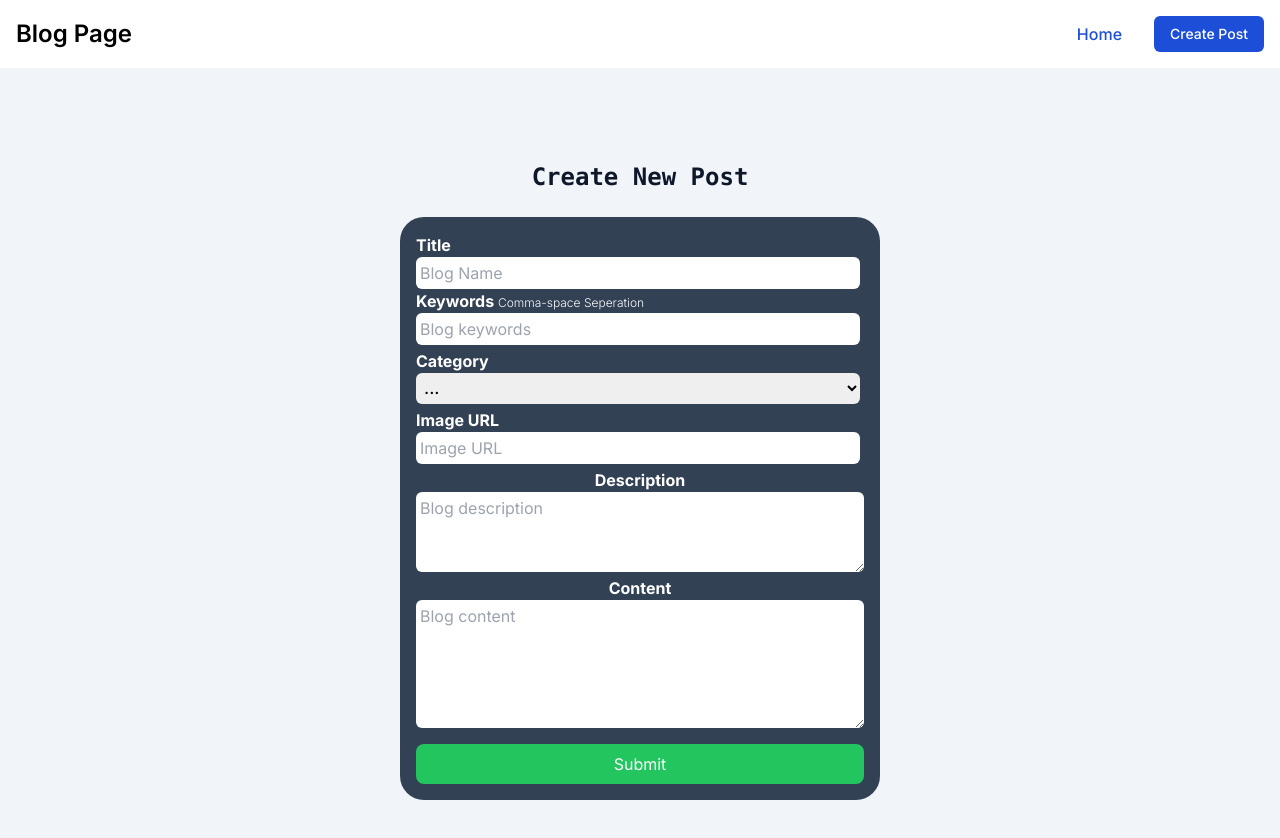
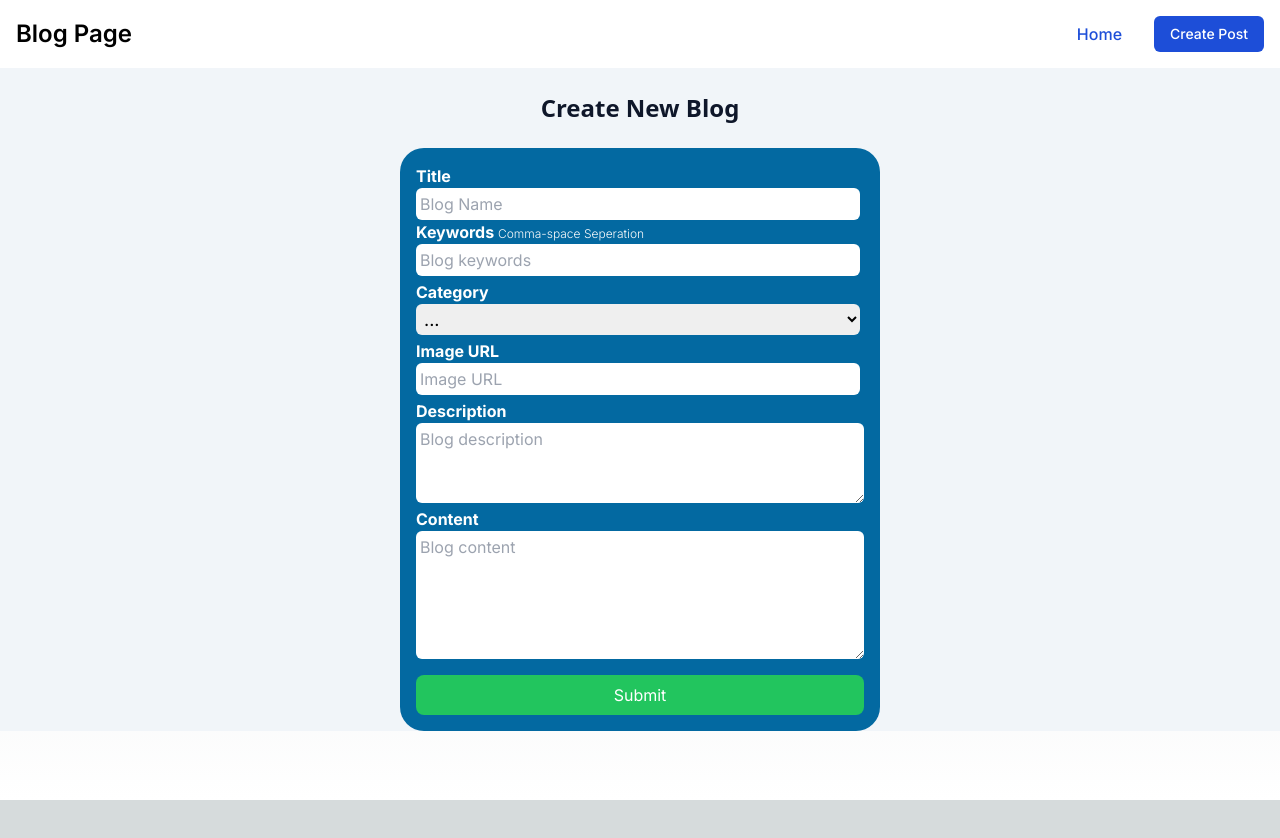
Before and after one commit to NourhanMA/blogs, a Next.js app: page /create-post in a window 1280 px wide. Shown: the top 838 px of the page. After the commit the page ends 800 px from the top, so only its background shows below. Built offline with nearby package versions, Linux system fonts and the light colour scheme.

Commit message:
Link-onSubmit

```diff
--- a/app/create-post/page.js
+++ b/app/create-post/page.js
@@ -1,7 +1,8 @@
 "use client";
-import React, { useState } from "react";
+import React, { useEffect, useState } from "react";
 import { Formik, Form, Field, ErrorMessage } from "formik";
 import NavbarOtherpages from "../components/NavbarOtherpages";
+import { useRouter } from "next/navigation";
 function getDate() {
   const today = new Date();
   const month = today.getMonth() + 1;
@@ -11,7 +12,12 @@ function getDate() {
 }
 var id = 30;
 var arrayToLocal = [];
+
 const createpost = () => {
+  const router = useRouter();
+
+  // const router = useRouter();
+
   class createdPost {
     constructor(
       id,
@@ -63,14 +69,12 @@ const createpost = () => {
     }
   }
   return (
-    <div>
-      <NavbarOtherpages/>
-    <div className="h-screen bg-slate-100 flex justify-center items-center">
-
+    <div className="h-screen">
+      <NavbarOtherpages />
+      <div className=" bg-slate-100 flex justify-center items-center">
         <center className="flex flex-col h-full items-center justify-center w-2/4 rounded-3xl">
-
-        <h1 className="p-6 font-bold font-mono text-2xl text-slate-900">
-          Create New Post
+          <h1 className="p-6 font-semibold font-sans text-2xl text-slate-900">
+            Create New Blog
           </h1>
           <Formik
             initialValues={{
@@ -128,13 +132,13 @@ const createpost = () => {
               createdNewPost.keywordsSlicer(values.keywords);
               arrayToLocal.push(createdNewPost);
               localStorage.setItem("newPost", JSON.stringify(arrayToLocal));
-            // console.log(localStorage.getItem("newPost"));
+              router.push("/");
             }}
           >
             {({ isSubmitting }) => (
               <div className="w-full flex justify-center items-center">
                 {/* {console.log(getDate())} */}
-              <Form className="flex flex-col w-3/4 h-full bg-slate-700 items-center justify-center p-4 rounded-3xl">
+                <Form className="flex flex-col w-3/4 h-full bg-sky-700 items-center justify-center p-4 rounded-3xl">
                   <div className="input-fields w-full m-0">
                     <label className="self-baseline font-bold text-white">
                       Title
@@ -221,7 +225,7 @@ const createpost = () => {
                   </div>
 
                   <div className="input-fields w-full">
-                  <label className="font-bold text-white mt-1">
+                    <label className="font-bold text-white mt-1 self-baseline">
                       Description
                     </label>
                     <textarea
@@ -229,7 +233,9 @@ const createpost = () => {
                       placeholder="Blog description "
                       rows={3}
                       name="description"
-                    onChange={(e) => checkExist("description", e.target.value)}
+                      onChange={(e) =>
+                        checkExist("description", e.target.value)
+                      }
                     ></textarea>
                     {displaydescription ? (
                       <div className="error">Required</div>
@@ -238,14 +244,20 @@ const createpost = () => {
                     )}
                   </div>
                   <div className="input-fields w-full">
-                  <label className="font-bold text-white mt-1">Content</label>
+                    <label className="font-bold text-white mt-1 self-baseline">
+                      Content
+                    </label>
                     <textarea
                       className="box-border p-1 rounded-md"
                       placeholder="Blog content "
                       rows={5}
                       onChange={(e) => checkExist("content", e.target.value)}
                     ></textarea>
-                  {displaycontent ? <div className="error">Required</div> : ""}
+                    {displaycontent ? (
+                      <div className="error">Required</div>
+                    ) : (
+                      ""
+                    )}
                   </div>
 
                   <button
```
Also changed, not shown: 1 other file (tests, documents, lock files or other folders). Lines whose indentation alone changed are shown as unchanged.
